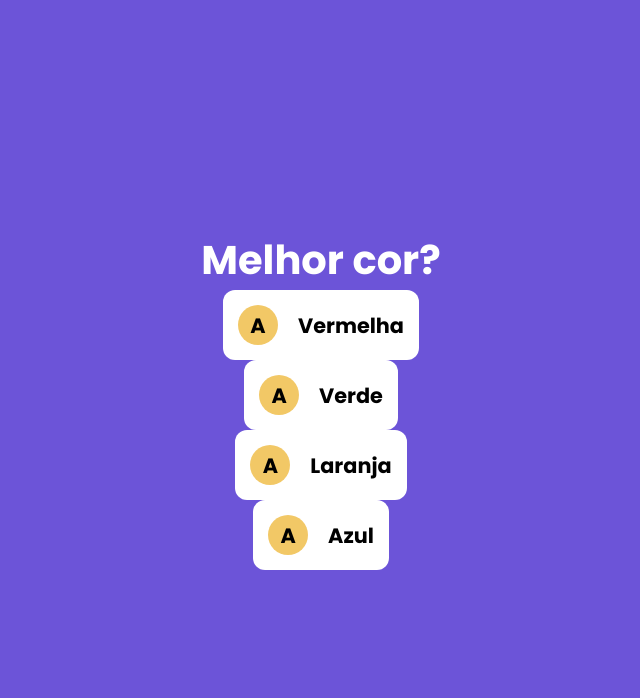
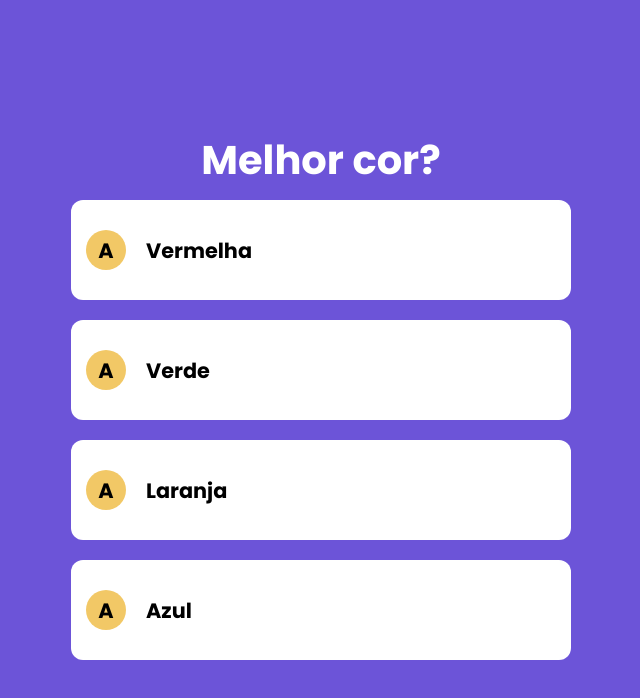
Before and after one commit to neanderdev/projeto-nextjs-quiz, a Next.js app: page / in a window 1280 px wide. Shown: the top 698 px of the page, without its empty margins (319-959 px from the left). Built offline with nearby package versions, Linux system fonts and the light colour scheme.

Commit message:
Componente Resposta #04

```diff
--- a/src/styles/Resposta.module.css
+++ b/src/styles/Resposta.module.css
@@ -1,13 +1,26 @@
 .resposta {
   display: flex;
+
+  width: 80%;
+  min-width: 500px;
+  height: 100px;
+
+  margin: 10px;
 }
 
 .conteudoResposta {
+  position: relative;
+  display: flex;
+  flex: 1;
 }
 
 .frente,
 .verso {
+  position: absolute;
   display: flex;
+
+  width: 100%;
+  height: 100%;
 }
 
 .frente {
```
